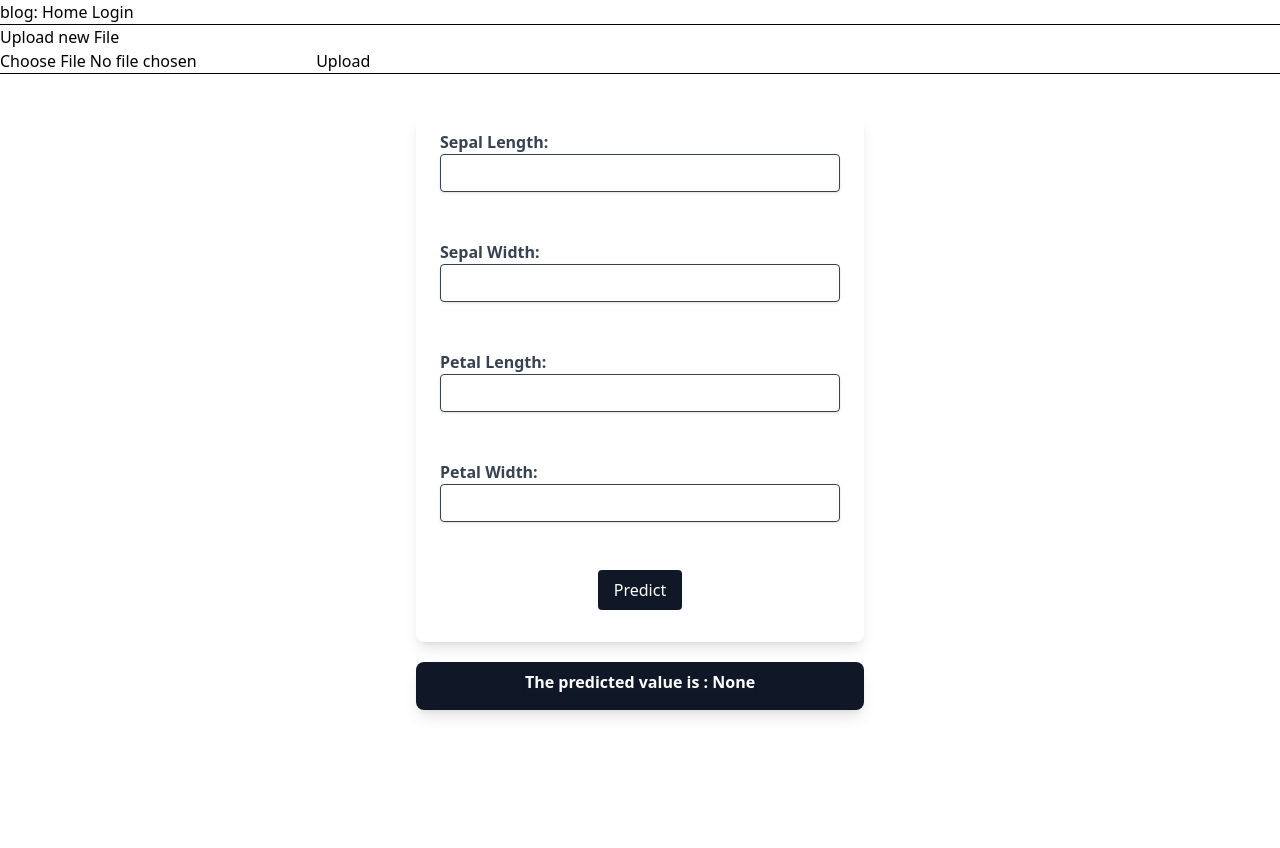
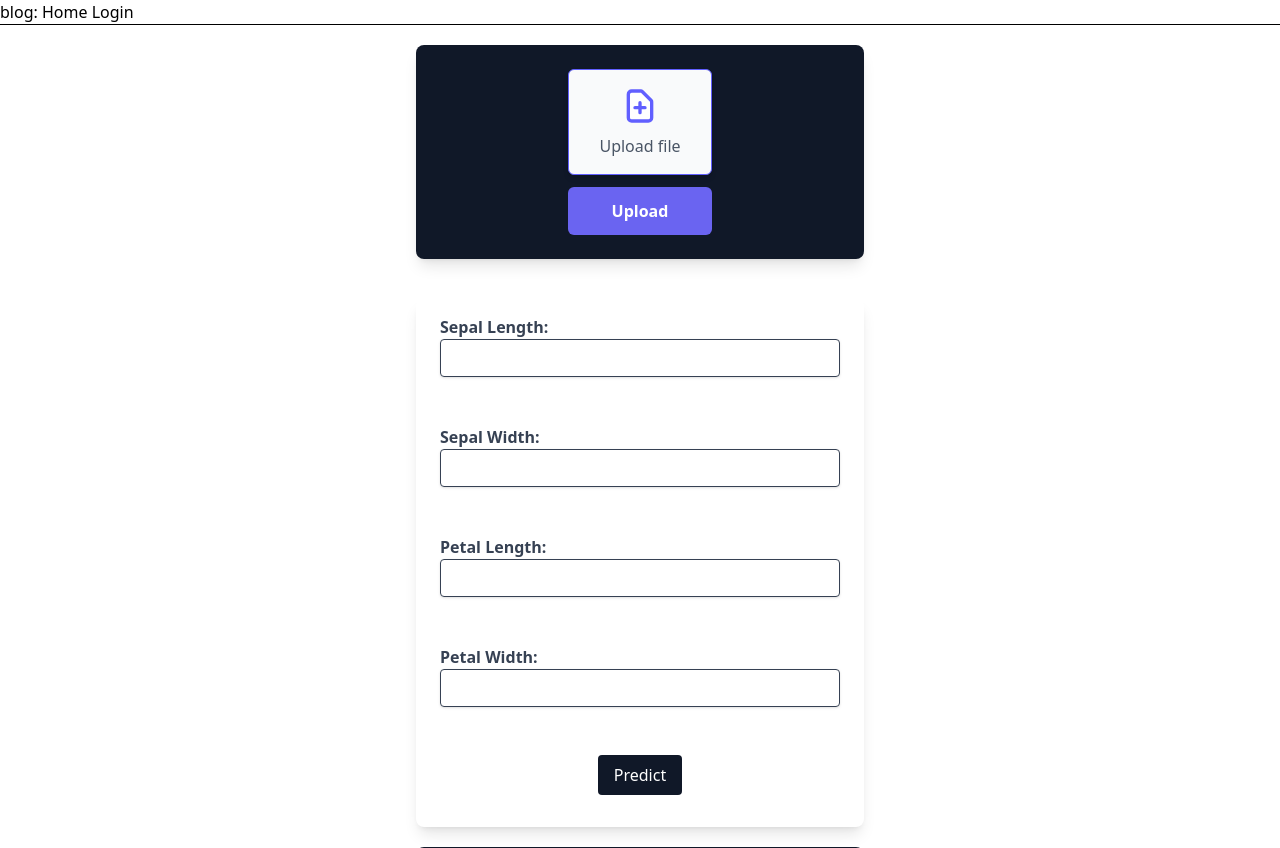
Before and after one commit to notnsas/docker-model-deploy, a Flask app: page / in a window 1280 px wide. Shown: the top 848 px of the page. Before the commit the page ends 717 px from the top, so only its background shows below. Run offline with Flask 3, Linux system fonts and the light colour scheme; parts of the project's set-up code (start-up, migrations or seed data) failed here and were passed over.

Commit message:
Ngenambah tailwind css buat uploud

```diff
--- a/app/static/css/output.css
+++ b/app/static/css/output.css
@@ -7,6 +7,9 @@
       "Segoe UI Emoji", "Segoe UI Symbol", "Noto Color Emoji";
     --font-mono: ui-monospace, SFMono-Regular, Menlo, Monaco, Consolas, "Liberation Mono",
       "Courier New", monospace;
+    --color-indigo-500: oklch(58.5% 0.233 277.117);
+    --color-gray-50: oklch(98.5% 0.002 247.839);
+    --color-gray-600: oklch(44.6% 0.03 256.802);
     --color-gray-700: oklch(37.3% 0.034 259.733);
     --color-gray-800: oklch(27.8% 0.033 256.848);
     --color-gray-900: oklch(21% 0.034 264.665);
@@ -14,8 +17,13 @@
     --color-white: #fff;
     --spacing: 0.25rem;
     --container-md: 28rem;
+    --text-base: 1rem;
+    --text-base--line-height: calc(1.5 / 1);
+    --font-weight-medium: 500;
+    --font-weight-semibold: 600;
     --font-weight-bold: 700;
     --leading-tight: 1.25;
+    --radius-md: 0.375rem;
     --radius-lg: 0.5rem;
     --radius-xl: 0.75rem;
     --default-font-family: var(--font-sans);
@@ -201,11 +209,17 @@
   .mt-10 {
     margin-top: calc(var(--spacing) * 10);
   }
+  .mr-3 {
+    margin-right: calc(var(--spacing) * 3);
+  }
   .mr-10 {
     margin-right: calc(var(--spacing) * 10);
   }
   .mb-2 {
     margin-bottom: calc(var(--spacing) * 2);
+  }
+  .mb-3 {
+    margin-bottom: calc(var(--spacing) * 3);
   }
   .mb-4 {
     margin-bottom: calc(var(--spacing) * 4);
@@ -219,11 +233,23 @@
   .flex {
     display: flex;
   }
+  .hidden {
+    display: none;
+  }
   .table {
     display: table;
   }
   .aspect-3\/2 {
     aspect-ratio: 3/2;
+  }
+  .h-10 {
+    height: calc(var(--spacing) * 10);
+  }
+  .w-10 {
+    width: calc(var(--spacing) * 10);
+  }
+  .w-36 {
+    width: calc(var(--spacing) * 36);
   }
   .w-full {
     width: 100%;
@@ -234,17 +260,29 @@
   .border-collapse {
     border-collapse: collapse;
   }
+  .cursor-pointer {
+    cursor: pointer;
+  }
   .resize {
     resize: both;
   }
   .appearance-none {
     appearance: none;
   }
+  .flex-col {
+    flex-direction: column;
+  }
+  .flex-row {
+    flex-direction: row;
+  }
   .items-center {
     align-items: center;
   }
   .justify-center {
     justify-content: center;
+  }
+  .gap-2 {
+    gap: calc(var(--spacing) * 2);
   }
   .overflow-hidden {
     overflow: hidden;
@@ -255,12 +293,24 @@
   .rounded-lg {
     border-radius: var(--radius-lg);
   }
+  .rounded-md {
+    border-radius: var(--radius-md);
+  }
   .rounded-xl {
     border-radius: var(--radius-xl);
   }
   .border {
     border-style: var(--tw-border-style);
     border-width: 1px;
+  }
+  .border-indigo-500 {
+    border-color: var(--color-indigo-500);
+  }
+  .bg-\[\#6A64F1\] {
+    background-color: #6A64F1;
+  }
+  .bg-gray-50 {
+    background-color: var(--color-gray-50);
   }
   .bg-gray-900 {
     background-color: var(--color-gray-900);
@@ -271,8 +321,17 @@
   .bg-white {
     background-color: var(--color-white);
   }
+  .fill-white {
+    fill: var(--color-white);
+  }
+  .stroke-indigo-500 {
+    stroke: var(--color-indigo-500);
+  }
   .p-2 {
     padding: calc(var(--spacing) * 2);
+  }
+  .p-4 {
+    padding: calc(var(--spacing) * 4);
   }
   .p-5 {
     padding: calc(var(--spacing) * 5);
@@ -286,11 +345,24 @@
   .px-6 {
     padding-inline: calc(var(--spacing) * 6);
   }
+  .px-8 {
+    padding-inline: calc(var(--spacing) * 8);
+  }
   .py-2 {
     padding-block: calc(var(--spacing) * 2);
   }
+  .py-3 {
+    padding-block: calc(var(--spacing) * 3);
+  }
   .py-4 {
     padding-block: calc(var(--spacing) * 4);
+  }
+  .text-center {
+    text-align: center;
+  }
+  .text-base {
+    font-size: var(--text-base);
+    line-height: var(--tw-leading, var(--text-base--line-height));
   }
   .leading-tight {
     --tw-leading: var(--leading-tight);
@@ -299,6 +371,17 @@
   .font-bold {
     --tw-font-weight: var(--font-weight-bold);
     font-weight: var(--font-weight-bold);
+  }
+  .font-medium {
+    --tw-font-weight: var(--font-weight-medium);
+    font-weight: var(--font-weight-medium);
+  }
+  .font-semibold {
+    --tw-font-weight: var(--font-weight-semibold);
+    font-weight: var(--font-weight-semibold);
+  }
+  .text-gray-600 {
+    color: var(--color-gray-600);
   }
   .text-gray-700 {
     color: var(--color-gray-700);
@@ -317,9 +400,17 @@
     --tw-shadow: 0 10px 15px -3px var(--tw-shadow-color, rgb(0 0 0 / 0.1)), 0 4px 6px -4px var(--tw-shadow-color, rgb(0 0 0 / 0.1));
     box-shadow: var(--tw-inset-shadow), var(--tw-inset-ring-shadow), var(--tw-ring-offset-shadow), var(--tw-ring-shadow), var(--tw-shadow);
   }
+  .shadow-md {
+    --tw-shadow: 0 4px 6px -1px var(--tw-shadow-color, rgb(0 0 0 / 0.1)), 0 2px 4px -2px var(--tw-shadow-color, rgb(0 0 0 / 0.1));
+    box-shadow: var(--tw-inset-shadow), var(--tw-inset-ring-shadow), var(--tw-ring-offset-shadow), var(--tw-ring-shadow), var(--tw-shadow);
+  }
   .outline {
     outline-style: var(--tw-outline-style);
     outline-width: 1px;
+  }
+  .outline-none {
+    --tw-outline-style: none;
+    outline-style: none;
   }
   .hover\:bg-gray-800 {
     &:hover {
--- a/app/templates/uploud.html
+++ b/app/templates/uploud.html
@@ -5,12 +5,20 @@
     <link href="app/static/css/output.css" rel="stylesheet">
 </head> -->
 <title>Upload new File</title>
-<h1>Upload new File</h1>
-<form method=post enctype=multipart/form-data>
-    <input type=file name=file>
-    <input type=submit name="action" value=Upload>
+<div class="rounded-lg max-w-md mx-auto shadow-lg block flex mb-4 items-center justify-center mt-5 bg-gray-900 p-2">
+<form class="py-4 px-6 flex-row" method=post enctype=multipart/form-data>
+    <div class="rounded-md border border-indigo-500 bg-gray-50 p-4 shadow-md w-36 mb-3">
+    <label for="upload" class="flex flex-col items-center gap-2 cursor-pointer">
+      <svg xmlns="http://www.w3.org/2000/svg" class="h-10 w-10 fill-white stroke-indigo-500" viewBox="0 0 24 24" stroke="currentColor" stroke-width="2">
+        <path stroke-linecap="round" stroke-linejoin="round" d="M9 13h6m-3-3v6m5 5H7a2 2 0 01-2-2V5a2 2 0 012-2h5.586a1 1 0 01.707.293l5.414 5.414a1 1 0 01.293.707V19a2 2 0 01-2 2z" />
+      </svg>
+      <span class="text-gray-600 font-medium">Upload file</span>
+    </label>
+    <input type="file" id="upload" name="file" class="hidden" />
+    </div>
+    <input class="hover:shadow-form w-full rounded-md bg-[#6A64F1] py-3 px-8 text-center text-base font-semibold text-white outline-none" type=submit name="action" value=Upload>
 </form>
-<hr>
+</div>
 <div class="max-w-md mx-auto mt-10 bg-white shadow-lg rounded-lg overflow-hidden">
     <form class="py-4 px-6" action="" method="post" novalidate>
         <div class="mb-4">
```
Also changed, not shown: 1 other file.
